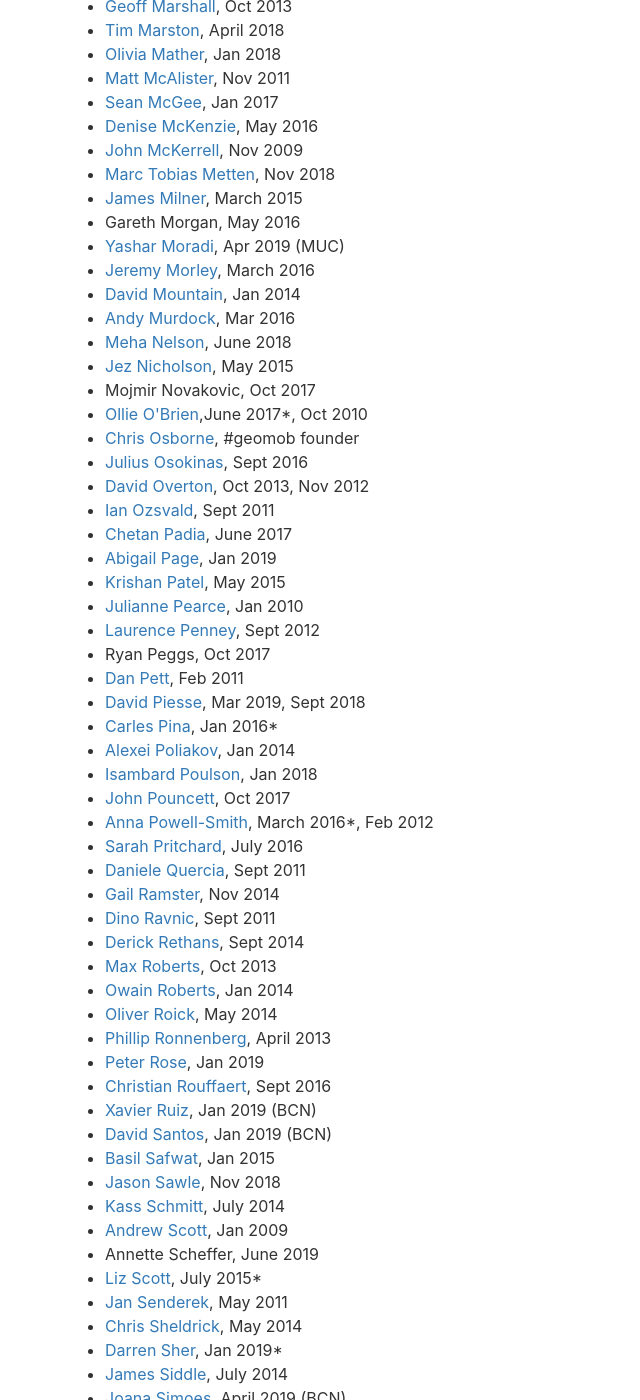
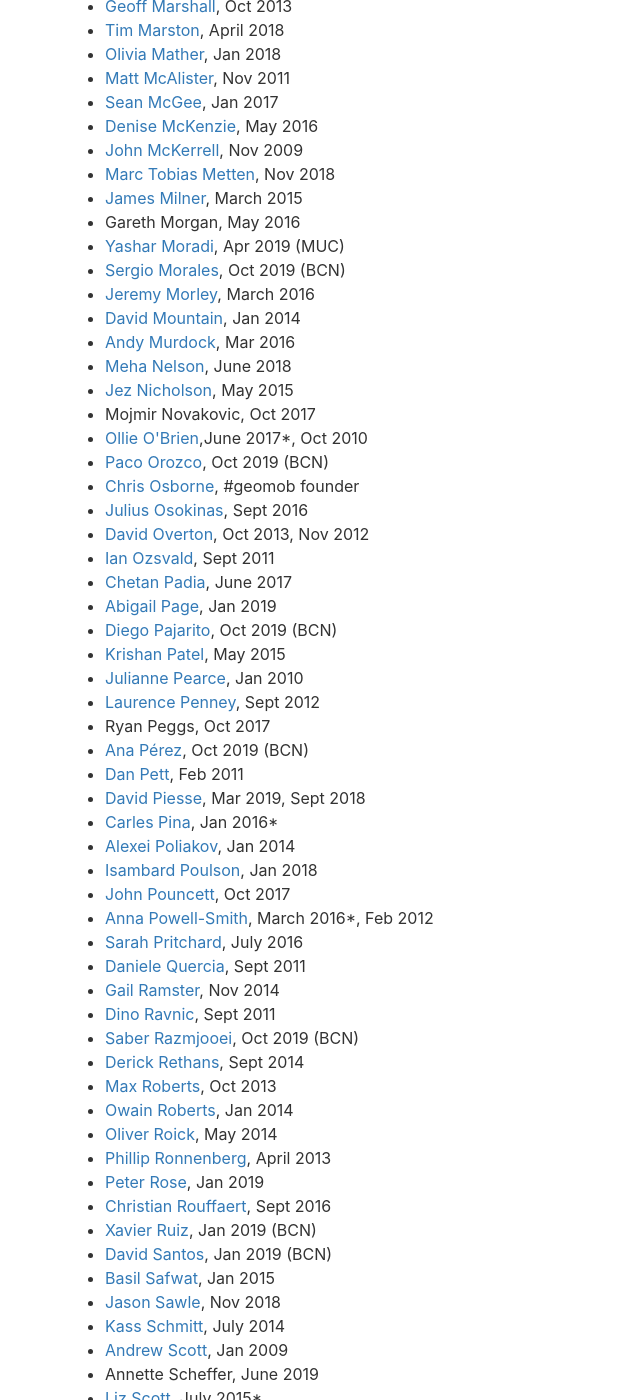
Before and after one commit to geomob/geomob-website, a Jekyll site: the page built from past-speakers.html, in a window 1280 px wide and 1400 px high, scrolled down 3455 px. Shown: the whole window, without its empty margins (0-640 px from the left). Built offline with Jekyll 4.4.1, drawn with Linux system fonts in a browser that asks for light colours; comment, search, counter and statistics services are not loaded.

Commit message:
add geomobBCN Oct 2019 speakers

```diff
--- a/past-speakers.html
+++ b/past-speakers.html
@@ -157,6 +157,7 @@ Winners are denoted by a * beside the date of their talk.
   <li><a href="https://twitter.com/JamesLMilner">James Milner</a>, March 2015</li>
   <li>Gareth Morgan, May 2016</li>
   <li><a href="https://twitter.com/yasharmoradi">Yashar Moradi</a>, Apr 2019 (MUC)</li>
+  <li><a href="https://www.linkedin.com/in/sergiomorales/">Sergio Morales</a>, Oct 2019 (BCN)</li>
   <li><a href="https://twitter.com/jeremy_morley">Jeremy Morley</a>, March 2016</li>
   <li><a href="https://twitter.com/davidmountain">David Mountain</a>, Jan 2014</li>
   <li><a href="https://twitter.com/APMurdock">Andy Murdock</a>, Mar 2016</li>
@@ -164,16 +165,20 @@ Winners are denoted by a * beside the date of their talk.
   <li><a href="https://twitter.com/jnicho02">Jez Nicholson</a>, May 2015</li>
   <li>Mojmir Novakovic, Oct 2017</li>
   <li><a href="https://twitter.com/oobr">Ollie O'Brien</a>,June 2017*,  Oct 2010</li>
+  <li><a href="https://twitter.com/pakusland">Paco Orozco</a>, Oct 2019 (BCN)</li>
   <li><a href="https://twitter.com/osbornec">Chris Osborne</a>, #geomob founder</li>
   <li><a href="https://twitter.com/josokinas">Julius Osokinas</a>, Sept 2016</li>
   <li><a href="https://twitter.com/dbyhundred">David Overton</a>, Oct 2013, Nov 2012</li>
   <li><a href="https://twitter.com/ianozsvald">Ian Ozsvald</a>, Sept 2011</li>
   <li><a href="https://twitter.com/chetbox">Chetan Padia</a>, June 2017</li>
   <li><a href="https://twitter.com/abi_edin">Abigail Page</a>, Jan 2019</li>
+  <li><a href="https://twitter.com/diegopajarito">Diego Pajarito</a>, Oct 2019 (BCN)</li>
   <li><a href="https://twitter.com/krishan711">Krishan Patel</a>, May 2015</li>
   <li><a href="https://juliannepierce.com">Julianne Pearce</a>, Jan 2010</li>
   <li><a href="https://twitter.com/Lorp">Laurence Penney</a>, Sept 2012</li>
   <li>Ryan Peggs, Oct 2017</li>
+  <li><a href="https://www.linkedin.com/in/ana-p%C3%A9rez-bao-ab088759/">Ana Pérez</a>, Oct 2019 (BCN)</li>
+
   <li><a href="https://twitter.com/portableant">Dan Pett</a>, Feb 2011</li>
   <li><a href="https://twitter.com/mapdev">David Piesse</a>, Mar 2019, Sept 2018</li>
   <li><a href="http://pinux.info">Carles Pina</a>, Jan 2016*</li>
@@ -185,6 +190,7 @@ Winners are denoted by a * beside the date of their talk.
   <li><a href="https://twitter.com/danielequercia">Daniele Quercia</a>, Sept 2011</li>
   <li><a href="https://twitter.com/gaillyk">Gail Ramster</a>, Nov 2014</li>
   <li><a href="https://www.linkedin.com/in/dinoravnic/">Dino Ravnic</a>, Sept 2011</li>
+  <li><a href="https://www.linkedin.com/in/saber-razmjooei-321a753b/">Saber Razmjooei</a>, Oct 2019 (BCN)</li>
   <li><a href="https://twitter.com/derickr">Derick Rethans</a>, Sept 2014</li>
   <li><a href="http://www.tubemapcentral.com/">Max Roberts</a>, Oct 2013</li>
   <li><a href="https://twitter.com/owain_roberts">Owain Roberts</a>, Jan 2014</li>
```
